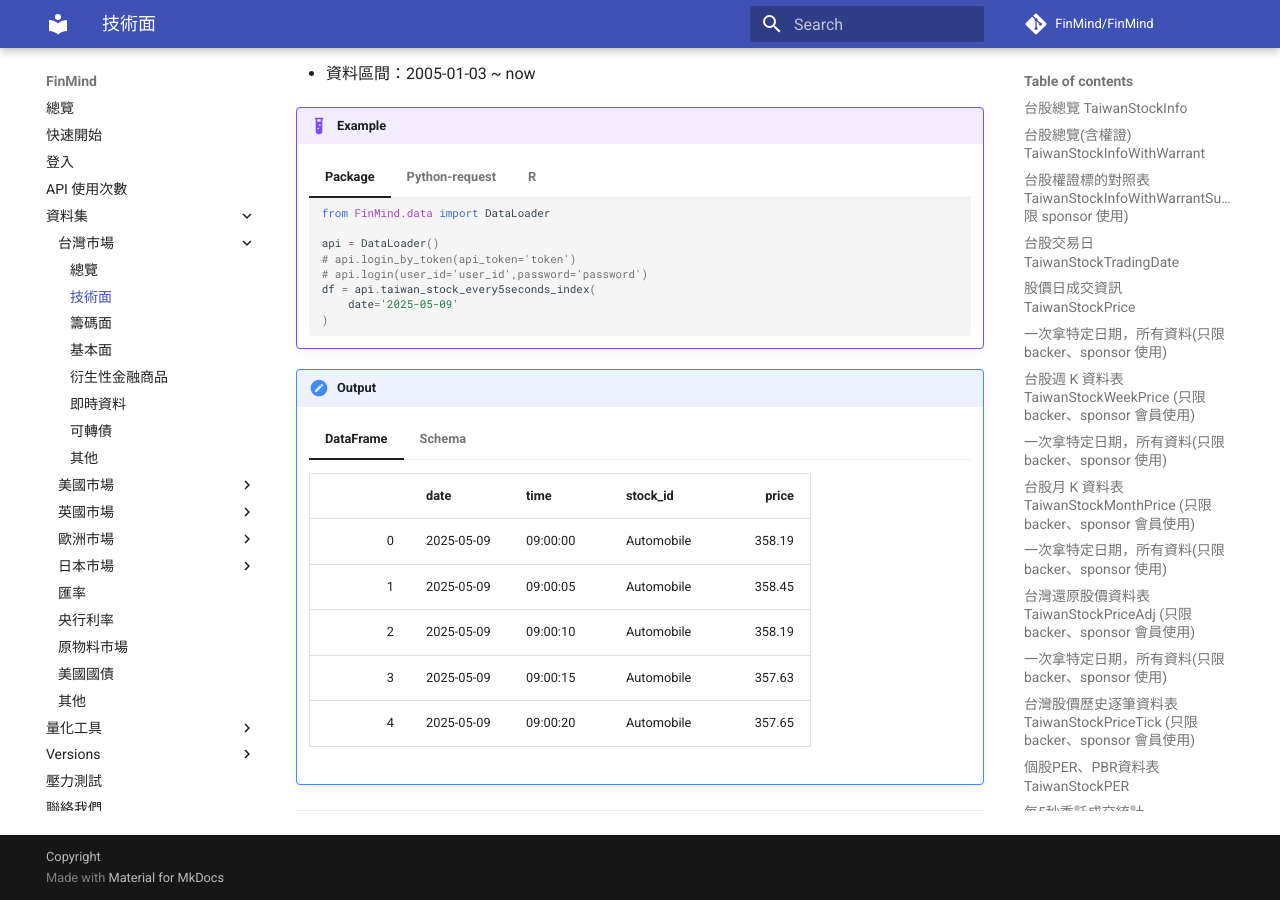
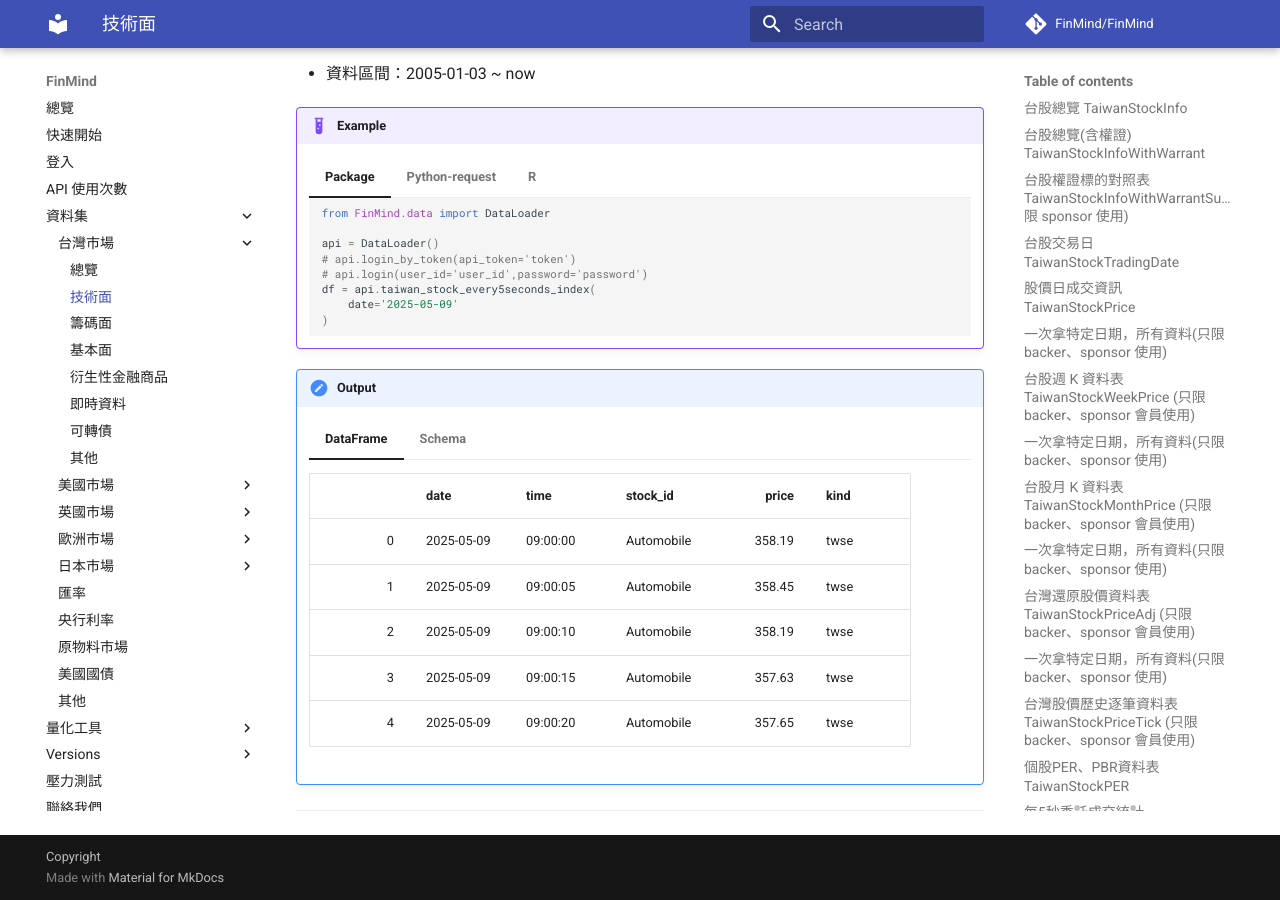
Before and after one commit to FinMind/FinMind-Doc, an MkDocs documentation site: the page built from docs/tutor/TaiwanMarket/Technical.md, in a window 1280 px wide and 900 px high, scrolled down 19230 px. Built offline with MkDocs 1.6.1 and Material for MkDocs 9.7.7, drawn with Linux system fonts in a browser that asks for light colours; comment, search, counter and statistics services are not loaded.

Commit message:
feat: add kind in TaiwanStockEvery5SecondsIndex

````diff
--- a/docs/tutor/TaiwanMarket/Technical.md
+++ b/docs/tutor/TaiwanMarket/Technical.md
@@ -1891,20 +1891,21 @@
 
 !!! output
     === "DataFrame"
-        |    | date       | time     | stock_id   |   price |
-        |---:|:-----------|:---------|:-----------|--------:|
-        |  0 | 2025-05-09 | 09:00:00 | Automobile |  358.19 |
-        |  1 | 2025-05-09 | 09:00:05 | Automobile |  358.45 |
-        |  2 | 2025-05-09 | 09:00:10 | Automobile |  358.19 |
-        |  3 | 2025-05-09 | 09:00:15 | Automobile |  357.63 |
-        |  4 | 2025-05-09 | 09:00:20 | Automobile |  357.65 |
+        |    | date       | time     | stock_id   |   price | kind   |
+        |---:|:-----------|:---------|:-----------|--------:|:-------|
+        |  0 | 2025-05-09 | 09:00:00 | Automobile |  358.19 | twse   |
+        |  1 | 2025-05-09 | 09:00:05 | Automobile |  358.45 | twse   |
+        |  2 | 2025-05-09 | 09:00:10 | Automobile |  358.19 | twse   |
+        |  3 | 2025-05-09 | 09:00:15 | Automobile |  357.63 | twse   |
+        |  4 | 2025-05-09 | 09:00:20 | Automobile |  357.65 | twse   |
     === "Schema"
         ```
         {
             date: str,
             time: str,
             stock_id: str,
-            price: float
+            price: float,
+            kind: str
         }
         ```
 
````
